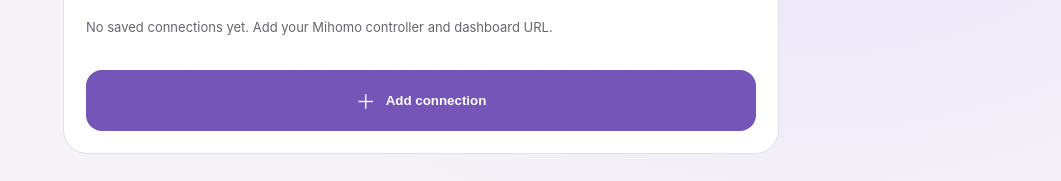
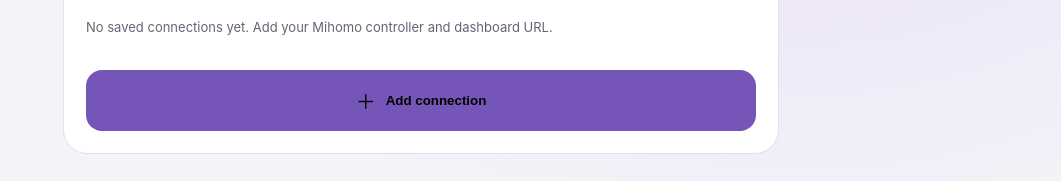
Before and after one commit to kwerty2897/mihomo-multipanel, a Vue app: page / in a window 1280 px wide. Shown: the part 274-455 px from the top of the page, without its empty margins (219-1280 px from the left). Built offline with nearby package versions, Linux system fonts and the light colour scheme.

Commit message:
Fix primary button text contrast in light theme

```diff
--- a/src/style.css
+++ b/src/style.css
@@ -319,3 +319,9 @@ button:focus:not(:focus-visible),a:focus:not(:focus-visible),[role="button"]:foc
 
 /* Explicit light-theme foreground for primary modal Save buttons. */
 :root[data-theme="light"] .modal-actions button:not(.secondary){color:#000!important}
+
+
+/* Correct foreground contrast for primary buttons in light appearance. */
+:root[data-theme="light"] .add-button,
+:root[data-theme="light"] .modal-actions button:not(.secondary),
+:root[data-theme="light"] .backup-button:not(.secondary-backup){color:#000!important}
```
